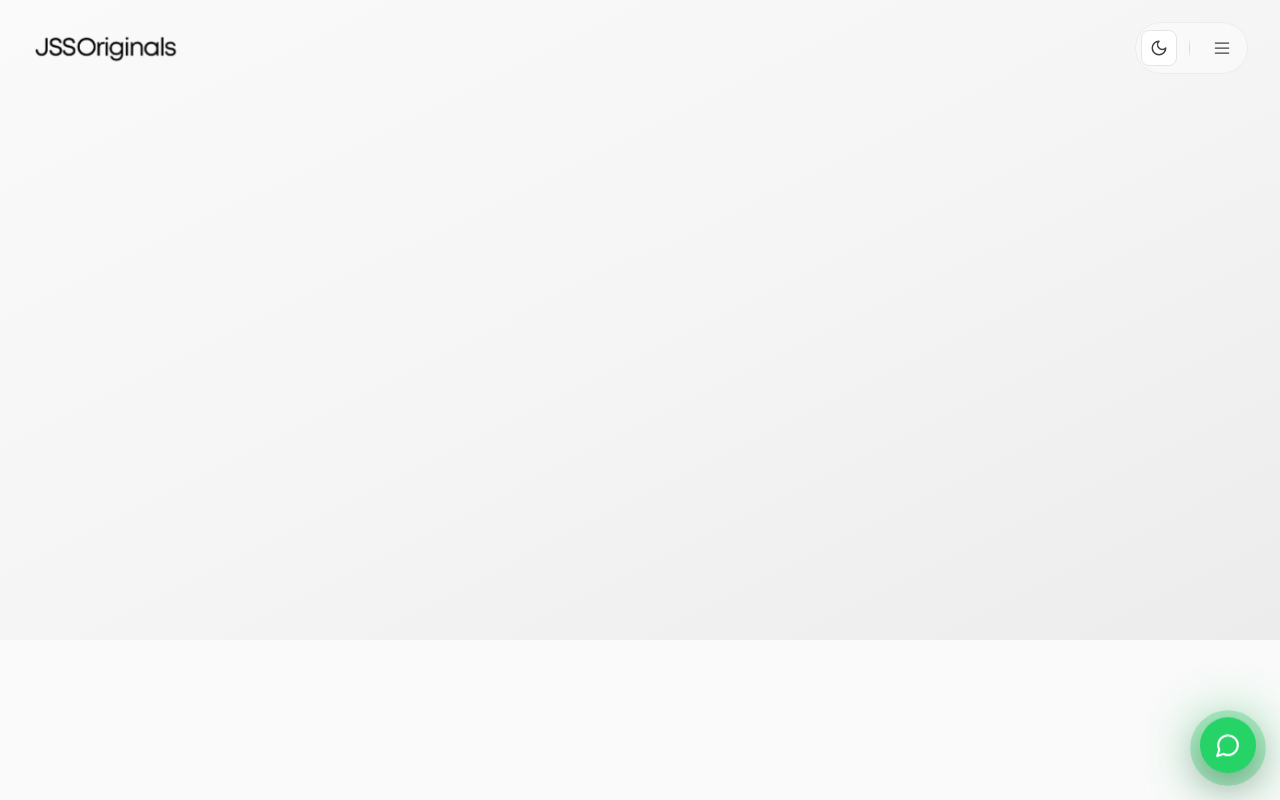
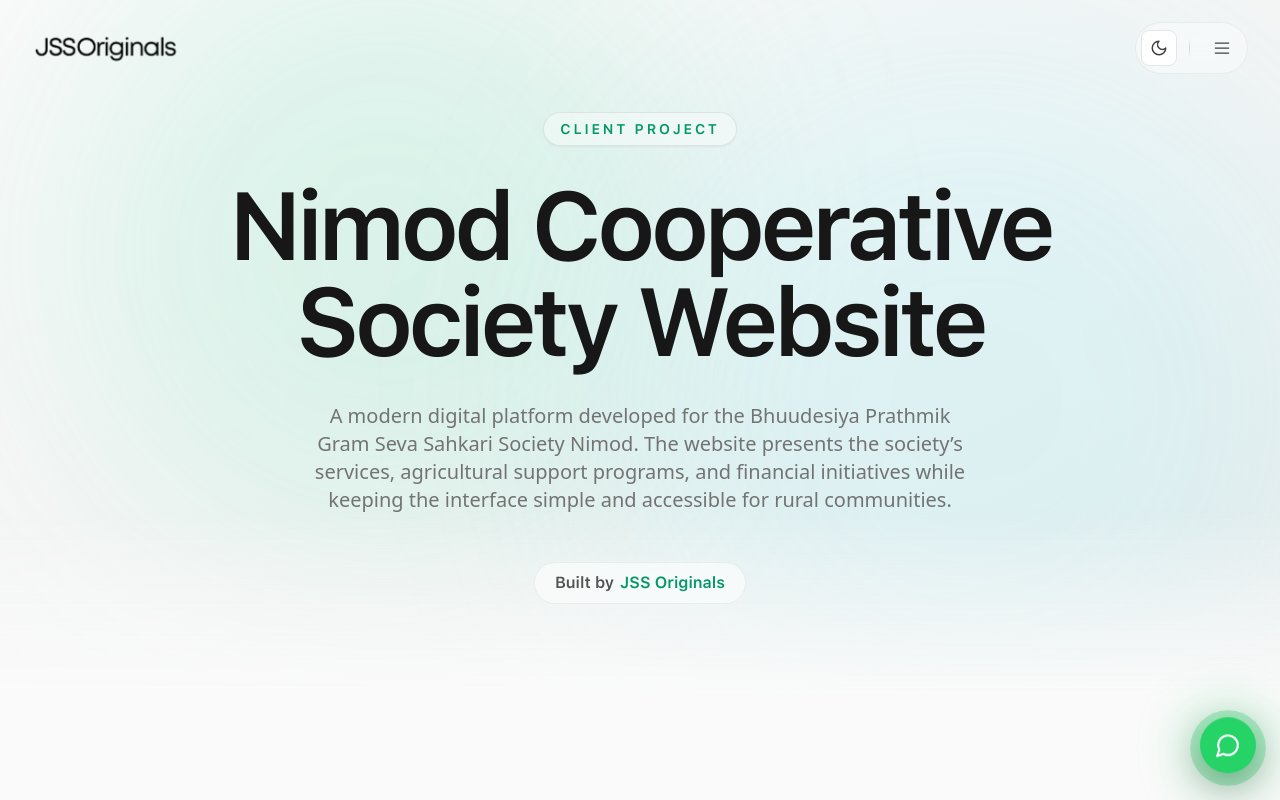
Before and after one commit to jitendra-math/Agency-Website, a Next.js app: page /nimod-pacs-project in a window 1280 px wide. Shown: the top 800 px of the page. Built offline with nearby package versions, Linux system fonts and the light colour scheme; a web font is replaced by a local one.

Commit message:
Multi-file update via Repo Manager

```diff
--- a/src/components/sections/nimod/NimodHero.js
+++ b/src/components/sections/nimod/NimodHero.js
@@ -7,10 +7,8 @@ import { useMemo } from "react";
 import useMediaQuery from "@/hooks/useMediaQuery";
 import nimodProject from "@/data/nimodProject";
 
-// Optimized easing – still smooth but less computationally heavy than custom cubic-bezier
 const smoothEase = "easeOut";
 
-// Stagger variants – memoized to prevent recreation
 const useStagger = () =>
   useMemo(
     () => ({
@@ -46,6 +44,8 @@ export default function NimodHero() {
   const stagger = useStagger();
   const fadeUp = useFadeUp();
 
+  const highlightText = nimodProject.highlightText || "";
+
   const blob1Animation = useMemo(
     () =>
       isMobile
@@ -74,7 +74,85 @@ export default function NimodHero() {
       transition-colors duration-500
       "
     >
-      {/* content unchanged */}
+      {/* Background Blobs */}
+      <div className="absolute inset-0 -z-10 overflow-hidden pointer-events-none">
+        <motion.div
+          animate={blob1Animation}
+          transition={{
+            duration: isMobile ? 18 : 25,
+            repeat: Infinity,
+            ease: "linear",
+          }}
+          className="absolute top-[-5%] left-[5%] w-[100vw] sm:w-[600px] h-[100vw] sm:h-[600px] rounded-full bg-emerald-400/15 dark:bg-emerald-900/20 blur-[120px]"
+        />
+
+        <motion.div
+          animate={blob2Animation}
+          transition={{
+            duration: isMobile ? 22 : 30,
+            repeat: Infinity,
+            ease: "linear",
+          }}
+          className="absolute bottom-[-5%] right-[-5%] w-[90vw] sm:w-[700px] h-[90vw] sm:h-[700px] rounded-full bg-cyan-300/15 dark:bg-teal-900/15 blur-[120px]"
+        />
+      </div>
+
+      <div className="relative z-10 mx-auto max-w-4xl">
+        <motion.div
+          variants={stagger}
+          initial="hidden"
+          animate="show"
+          className="flex flex-col items-center"
+        >
+          {/* Badge */}
+          <motion.div variants={fadeUp} className="mb-6 sm:mb-8">
+            <div className="inline-flex items-center px-4 py-1.5 rounded-full border border-black/[0.08] dark:border-white/[0.08] bg-white/40 dark:bg-black/40 backdrop-blur-xl shadow-sm">
+              <span className="text-xs sm:text-sm font-bold tracking-[0.2em] text-emerald-600 dark:text-emerald-400 uppercase">
+                {nimodProject.badge || "Case Study"}
+              </span>
+            </div>
+          </motion.div>
+
+          {/* Title */}
+          <motion.h1
+            variants={fadeUp}
+            className="text-5xl sm:text-6xl md:text-8xl font-extrabold tracking-tighter leading-[1] text-neutral-900 dark:text-white"
+          >
+            {highlightText ? (
+              <>
+                {nimodProject.name.replace(highlightText, "")}
+                <br className="hidden sm:block" />
+                <span className="text-transparent bg-clip-text bg-gradient-to-r from-emerald-600 via-teal-500 to-lime-400 dark:from-emerald-400 dark:via-teal-300 dark:to-lime-300">
+                  {highlightText}
+                </span>
+              </>
+            ) : (
+              nimodProject.name
+            )}
+          </motion.h1>
+
+          {/* Description */}
+          <motion.p
+            variants={fadeUp}
+            className="mt-8 max-w-2xl text-lg sm:text-xl font-medium leading-relaxed text-neutral-500 dark:text-neutral-400"
+          >
+            {nimodProject.description}
+          </motion.p>
+
+          {/* Built By */}
+          <motion.div variants={fadeUp} className="mt-10 sm:mt-12">
+            <div className="inline-flex items-center px-5 py-2 rounded-full bg-white/50 dark:bg-emerald-500/5 border border-black/5 dark:border-emerald-500/10 text-neutral-600 dark:text-neutral-400 text-sm sm:text-base font-semibold backdrop-blur-md">
+              Built by
+              <span className="ml-1.5 text-emerald-600 dark:text-emerald-400 font-bold">
+                {nimodProject.builtBy || "JSS Originals"}
+              </span>
+            </div>
+          </motion.div>
+        </motion.div>
+      </div>
+
+      {/* Bottom fade */}
+      <div className="pointer-events-none absolute bottom-0 left-0 right-0 h-32 md:h-48 bg-gradient-to-t from-[#fafafa] dark:from-[#050505] to-transparent" />
     </section>
   );
 }
```
